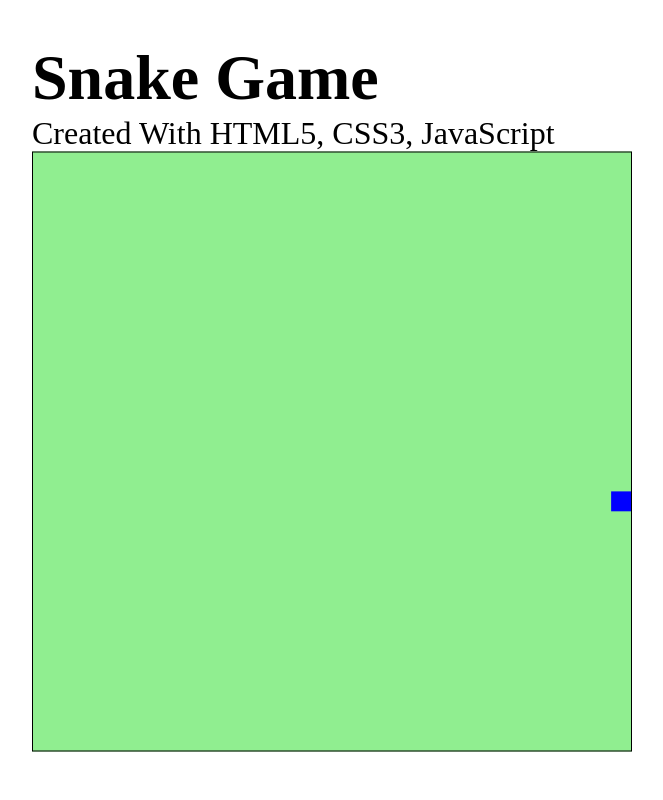
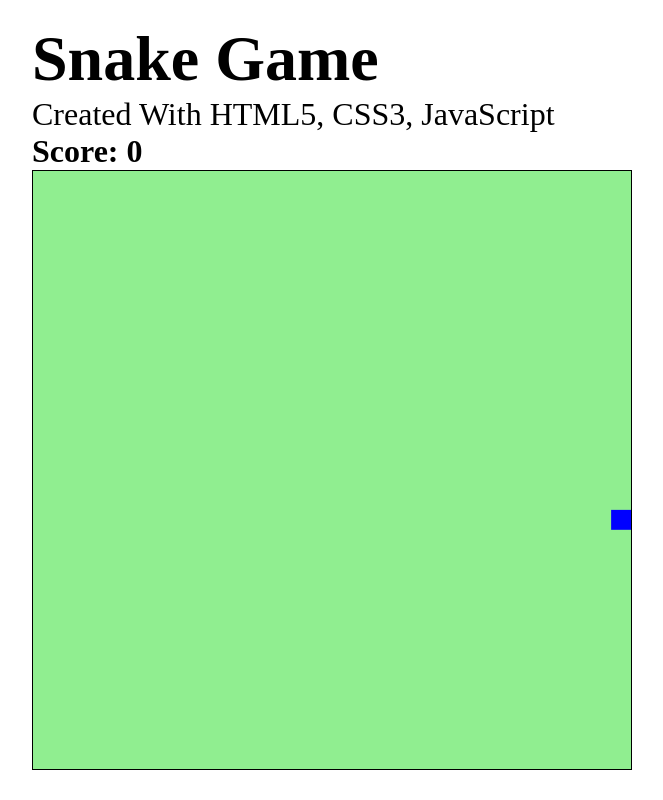
Before and after one commit to luvuong-le/snake-game, a website built with webpack: page index.html in a window 1280 px wide. Shown: the whole page, without its empty margins (308-971 px from the left). Built offline with nearby package versions, Linux system fonts and the light colour scheme.

Commit message:
Integrated Scoring

```diff
--- a/index.html
+++ b/index.html
@@ -11,6 +11,7 @@
     <div class="game_container">
         <h1>Snake Game</h1>
         <p>Created With HTML5, CSS3, JavaScript</p>
+        <p id="score" class="game_container__gameboard-score">Score: </p>
         <canvas id="gameboard" width="600" height="600" class="game_container__gameboard"></canvas>
     </div>
     <script src="./dist/js/bundle.js"></script>
--- a/src/SnakeBoard.ts
+++ b/src/SnakeBoard.ts
@@ -18,15 +18,16 @@ export default class SnakeBoard {
 
 	gameboard: HTMLCanvasElement;
 	snake: Snake;
+	score: number;
 	board: SnakeBoardInterface;
 	context: CanvasRenderingContext2D;
 	boardInterval: any;
-	foodEaten: boolean;
 	food: Array<SnakeFood>;
 
 	constructor () {
 		this.gameboard = <HTMLCanvasElement> document.getElementById('gameboard');
 		this.food = [];
+		this.score = 0;
 	}
 
 	createSnakePiece(x, y) {
@@ -125,6 +126,7 @@ export default class SnakeBoard {
 				this.food.unshift(this.createSnakePiece(random(this.gameboard.width - constants.SNAKE_PIECE_WIDTH), random(this.gameboard.width - constants.SNAKE_PIECE_WIDTH)));
 				clearInterval(this.boardInterval);
 				this.snake.speed -= 2;
+				this.score += 50;
 				this.setBoardInterval();
 			}
 			if (this.outOfBoardX()) {
--- a/src/SnakeGame.ts
+++ b/src/SnakeGame.ts
@@ -4,17 +4,22 @@ import '../src/scss/main.scss';
 
 class SnakeGame {
 
+    score: HTMLElement;
     snakeBoard: SnakeBoard;
-    score: number;
     gameOver: boolean;
     gameTracker: any;
     keyPressed: boolean;
 
     constructor () {
         this.snakeBoard = new SnakeBoard();
+        this.score = <HTMLElement> document.getElementById("score"),
         this.gameOver = false;
         this.gameTracker = null;
         this.keyPressed = false;
+    }
+
+    e: {
+
     }
 
     addListeners() {
@@ -65,6 +70,9 @@ class SnakeGame {
 
     init() {
         this.gameTracker = setInterval(() => {
+            // Update Score
+            this.score.textContent = `Score: ${this.snakeBoard.score}`;
+
             if (!this.snakeBoard.checkBoundaries()) {
                 if (this.snakeBoard.snake.collided) {
                     this.gameOver = true;
--- a/src/scss/main.scss
+++ b/src/scss/main.scss
@@ -24,4 +24,9 @@ body {
     width: 600px;
     height: 600px;
     border: 1px solid #000;
+
+    &-score {
+        font-weight: bold;
+        z-index: 1;
+    }
 }
```
Also changed, not shown: dist/css/main.css, dist/js/bundle.js.
